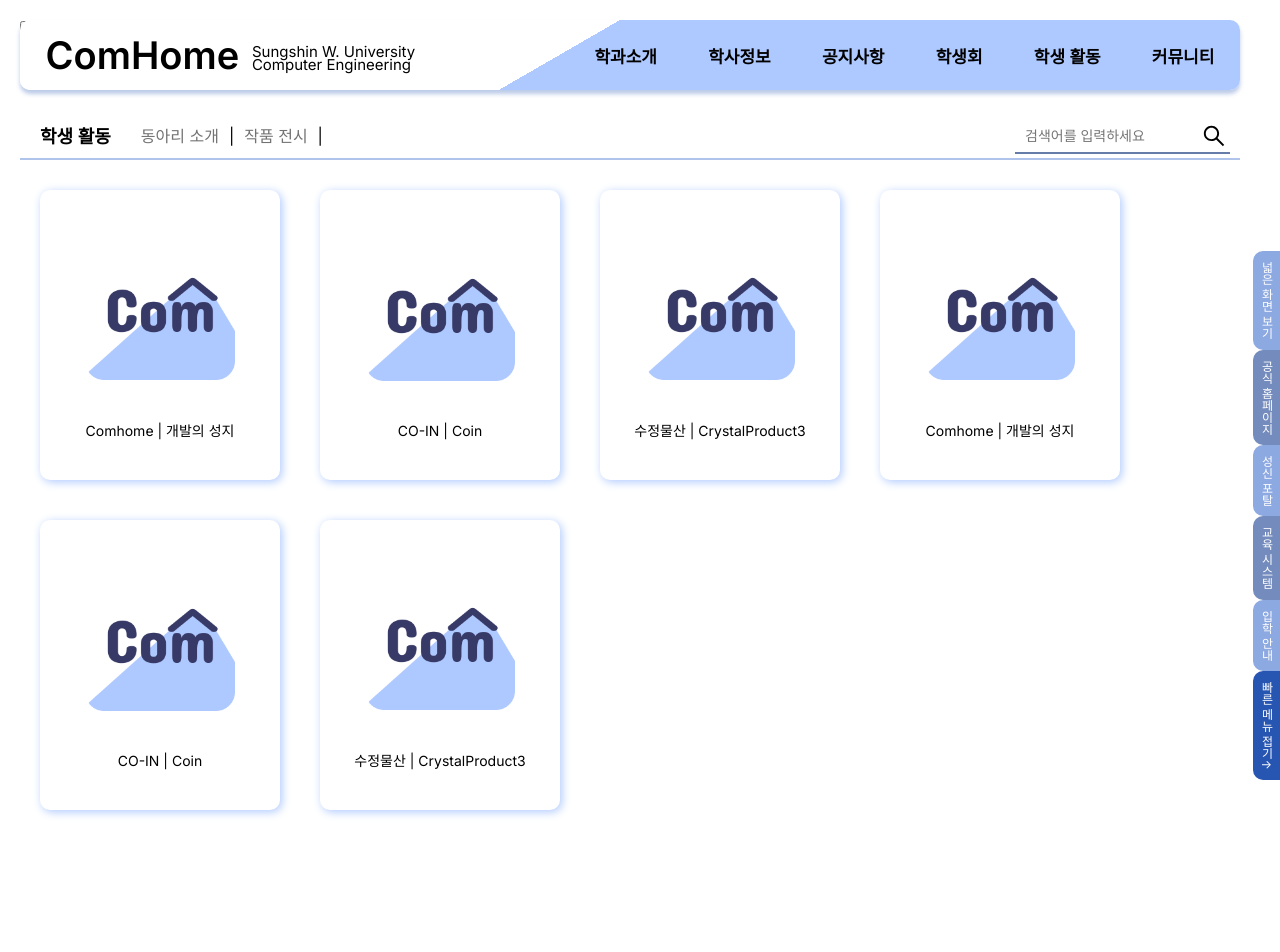
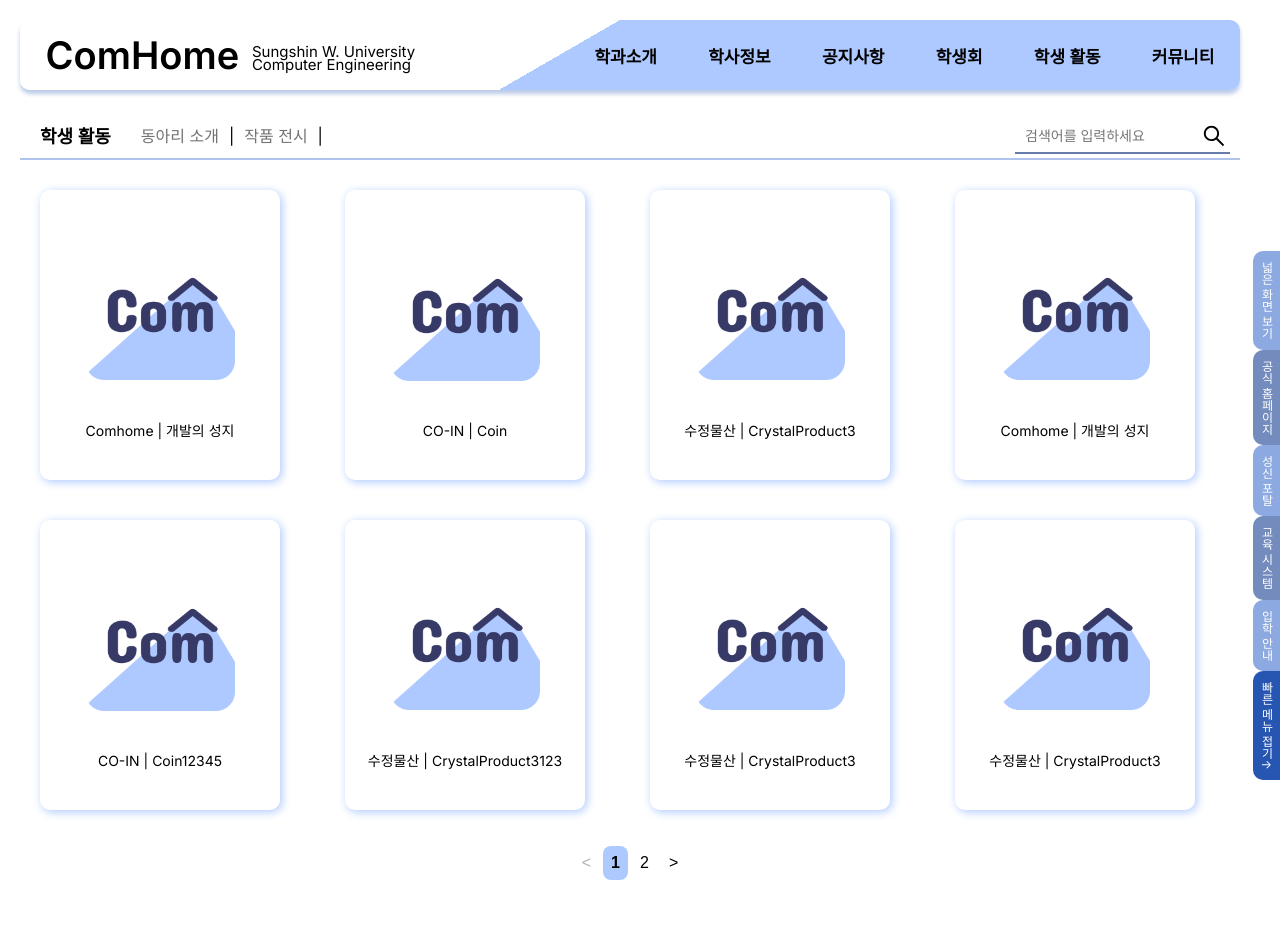
Before and after one commit to ComHomeDev/ComHomeClient, a React (Create React App) app: page /student/1 in a window 1280 px wide. Shown: the top 952 px of the page. Built offline with nearby package versions, Linux system fonts and the light colour scheme.

Commit message:
[apply] pagination [mod] home css

```diff
--- a/src/components/FixedCpnt/Header.css
+++ b/src/components/FixedCpnt/Header.css
@@ -101,8 +101,8 @@
   font-size: 15px;
   line-height: 2em;
   text-align: center;
+  padding-top: 70px;
 
-  padding: 70px 1.7vw 0 1.7vw;
   animation: fadein 1s;
   -moz-animation: fadein 1s; /* Firefox */
   -webkit-animation: fadein 1s; /* Safari and Chrome */
@@ -117,12 +117,12 @@
 .hoverMenuButton:hover {
   background-color: rgb(var(--blue));
 }
-.hoverMenuButton:hover .headerLink {
+.headerLink:hover .hoverMenuButton {
   color: white;
 }
-.headerMenu.web .hoverMenuButton:hover .headerLink {
+/* .headerMenu.web .hoverMenuButton:hover .headerLink {
   color: white;
-}
+} */
 
 /* 모바일 메뉴 */
 
@@ -145,12 +145,6 @@
   right: 13px;
 }
 
-.headerMenu.mobile .headerButton .headerLink {
-  /*모바일에서 사용할 것*/
-  pointer-events: none;
-  cursor: default;
-}
-
 .headerMenu.mobile .headerButtonWrap {
   text-align: center;
 }
@@ -158,7 +152,7 @@
   margin-top: 70px;
 }
 
-.headerMenu.mobile .headerButton .headerLink::after {
+.headerMenu.mobile .headerLink .headerButton::after {
   position: absolute;
   right: 20px;
   margin-left: 10px;
@@ -173,11 +167,11 @@
 .headerMenu.mobile .hoverMenuButton {
   background-color: rgb(var(--blue));
 }
-.headerMenu.mobile .hoverMenuButton .headerLink {
+.headerMenu.mobile .hoverMenuButton {
   color: white;
 }
 
-.headerMenu.mobile .headerButtonWrap.focus .headerButton .headerLink::after {
+.headerMenu.mobile .headerButtonWrap.focus .headerLink .headerButton::after {
   content: "▲";
 }
 
--- a/src/components/Pagination/Pagination.js
+++ b/src/components/Pagination/Pagination.js
@@ -7,7 +7,10 @@ function Pagination({ total, limit, page, setPage }) {
       <nav className="nav">
         <button
           className="navBtn"
-          onClick={() => setPage(page - 1)}
+          onClick={() => {
+            setPage(page - 1);
+            window.scrollTo(0, 0);
+          }}
           disabled={page === 1}
         >
           &lt;
@@ -18,7 +21,10 @@ function Pagination({ total, limit, page, setPage }) {
             <button
               className="navBtn"
               key={i + 1}
-              onClick={() => setPage(i + 1)}
+              onClick={() => {
+                setPage(i + 1);
+                window.scrollTo(0, 0);
+              }}
               aria-current={page === i + 1 ? "page" : null}
             >
               {i + 1}
@@ -26,7 +32,10 @@ function Pagination({ total, limit, page, setPage }) {
           ))}
         <button
           className="navBtn"
-          onClick={() => setPage(page + 1)}
+          onClick={() => {
+            setPage(page + 1);
+            window.scrollTo(0, 0);
+          }}
           disabled={page === numPages}
         >
           &gt;
@@ -39,6 +48,8 @@ function Pagination({ total, limit, page, setPage }) {
 export default Pagination;
 
 const SytledPage = styled.div`
+  position: relative;
+  z-index: 100;
   .nav {
     display: flex;
     justify-content: center;
@@ -62,7 +73,8 @@ const SytledPage = styled.div`
   }
 
   .navBtn:disabled {
-    background: grey;
+    // background: grey;
+    opacity: 0.3;
     cursor: revert;
     transform: revert;
   }
--- a/src/components/Post/Post.css
+++ b/src/components/Post/Post.css
@@ -96,7 +96,7 @@
   width: calc(100% - 30px);
   display: flex;
   flex-direction: column;
-  align-items: flex-start;
+  align-items: center;
 }
 
 .read-post-container .post-list {
--- a/src/components/Post/ReadPost.js
+++ b/src/components/Post/ReadPost.js
@@ -2,23 +2,18 @@ import React, { useState, useEffect } from "react";
 import { Link } from "react-router-dom";
 import { IoIosAttach } from "react-icons/io";
 import Card from "../Card";
-import Modal from "../Modal/Modal";
 import "./Post.css";
-import logo512 from "./logo512.png";
+import Pagination from "../Pagination/Pagination";
 
-function ReadPost({ setMode, page }) {
-  const [modalState, setModalState] = useState(false);
-  const [displayContent, setDisplayContent] = useState({});
-  const openModal = (data) => {
-    console.log(data);
-    setDisplayContent(data);
-    setModalState(true);
-  };
+function ReadPost({ setMode, category }) {
+  const [posts, setPosts] = useState(postList);
+  const [limit, setLimit] = useState(6);
+  const [page, setPage] = useState(1);
+  const offset = (page - 1) * limit;
 
-  const closeModal = (event) => {
-    event.preventDefault();
-    setModalState(false);
-  };
+  useEffect(() => {
+    setPage(1);
+  }, [category]);
 
   return (
     <div className="read-post-container">
@@ -31,13 +26,9 @@ function ReadPost({ setMode, page }) {
         글 작성하기
       </button>
       <div className="post-list">
-        {postList.map((data, index) => {
+        {posts.slice(offset, offset + limit).map((data, index) => {
           return (
-            <div
-              key={data.title + index}
-              value={index}
-              // onClick={() => openModal(data)}
-            >
+            <div key={data.title + index} value={index}>
               <Link to={`${index}`}>
                 <Card
                   key={data.title}
@@ -75,22 +66,12 @@ function ReadPost({ setMode, page }) {
           );
         })}
       </div>
-      {modalState && (
-        <Modal
-          className="new__review__modal"
-          onClose={closeModal}
-          maskClosable={true}
-          visible={true}
-          background={"#fff8c9"}
-          color={"#000000"}
-        >
-          <div className="display-modal">
-            <img src={logo512} alt="image" width={"150px"} height={"150px"} />
-            <div className="post-list-title">{displayContent.title}</div>
-            <div className="post-list-date">{displayContent.date}</div>
-          </div>
-        </Modal>
-      )}
+      <Pagination
+        total={posts.length}
+        limit={limit}
+        page={page}
+        setPage={setPage}
+      />
     </div>
   );
 }
--- a/src/pages/Community/Community.js
+++ b/src/pages/Community/Community.js
@@ -25,7 +25,6 @@ function Community() {
   const setParams = (mode) => {
     setMode(mode);
   };
-  console.log(post);
 
   const throwMessage = (e) => {
     if (mode === "create") {
@@ -44,7 +43,7 @@ function Community() {
         content = <Post data={"와랄랄라"} />;
         break;
       case "read":
-        content = <ReadPost setMode={setParams} page={sub} />;
+        content = <ReadPost setMode={setParams} category={sub} />;
         break;
       case "create":
         content = <CreatePost setMode={setParams} />;
--- a/src/pages/Home/Home.js
+++ b/src/pages/Home/Home.js
@@ -50,7 +50,7 @@ function Home() {
     //   });
     // }
   }, []);
-  console.log(userSubScription);
+  // console.log(userSubScription);
 
   const onClickHandler = () => {
     if (!pushSupport) {
--- a/src/pages/StudentActivity/StudentActivity.css
+++ b/src/pages/StudentActivity/StudentActivity.css
@@ -2,12 +2,24 @@
   content: "";
 }
 
-.student-project {
+.student-project-wrap {
   width: 100%;
-  display: flex;
-  flex-direction: row;
-  flex-wrap: wrap;
-  justify-content: flex-start;
+  display: grid;
+  grid-template-rows: repeat(2, 1fr);
+  grid-template-columns: repeat(4, 1fr);
+  overflow-x: scroll;
+}
+
+.student-project-wrap::-webkit-scrollbar {
+  width: 10px;
+}
+.student-project-wrap::-webkit-scrollbar-thumb {
+  background-color: #8da9e1;
+  border-radius: 10px;
+}
+.student-project-wrap::-webkit-scrollbar-track {
+  background-color: #e8e8e8;
+  border-radius: 10px;
 }
 
 .project-container {
@@ -140,15 +152,21 @@
   }
 }
 
-@media (max-width: 400px) {
-  .student-project {
-    justify-content: flex-start;
+@media (max-width: 600px) {
+  .student-project-wrap {
+    width: 100%;
+    display: grid;
+    grid-template-rows: repeat(4, 1fr);
+    grid-template-columns: repeat(2, 1fr);
+    justify-items: center;
+    overflow-x: hidden;
   }
   .project-container {
     margin: 0;
+    width: 100%;
   }
   .project-card {
-    width: 90px;
+    width: 70%;
     height: 150px;
 
     display: flex;
@@ -189,3 +207,24 @@
     margin-bottom: 15px;
   }
 }
+
+@media (max-width: 450px) {
+  .student-project-wrap {
+    width: 100%;
+    display: flex;
+    flex-direction: column;
+    overflow-x: hidden;
+  }
+  .project-card {
+    width: 80%;
+    height: 10vw;
+    display: flex;
+    flex-direction: row;
+    justify-content: flex-start;
+  }
+  .project-card .display-modal-img {
+    width: 70px;
+    height: 70px;
+    margin-right: 20px;
+  }
+}
--- a/src/pages/StudentActivity/StudentActivity.js
+++ b/src/pages/StudentActivity/StudentActivity.js
@@ -12,10 +12,16 @@ import Footer from "../../components/FixedCpnt/Footer";
 
 import Modal from "../../components/Modal/Modal";
 import Card from "../../components/Card";
+import Pagination from "../../components/Pagination/Pagination";
 
 function StudentActivity() {
   const [mode, setMode] = useState("read");
   const [modalState, setModalState] = useState(false);
+
+  const [limit, setLimit] = useState(8);
+  const [page, setPage] = useState(1);
+  const offset = (page - 1) * limit;
+
   let { sub } = useParams();
 
   const openModal = (data) => {
@@ -47,9 +53,14 @@ function StudentActivity() {
           </div>
         ) : (
           <div className="student-project">
-            {projectArr.map((pro, index) => {
+            <div className="student-project-wrap">
+              {projectArr.slice(offset, offset + limit).map((pro, index) => {
                 return (
-                <div key={pro.title + index} className="project-container">
+                  <div
+                    key={pro.title + index}
+                    className="project-container"
+                    onClick={openModal}
+                  >
                     <Card
                       key={pro.title}
                       className={"project-card"}
@@ -59,15 +70,20 @@ function StudentActivity() {
                       <div className="project-simple-info">
                         {pro.title} | {pro.developer}
                       </div>
-                    {/* <button onClick={openModal}>butto</button> */}
                     </Card>
                   </div>
                 );
               })}
             </div>
+            <Pagination
+              total={projectArr.length}
+              limit={limit}
+              page={page}
+              setPage={setPage}
+            />
+          </div>
         )}
       </div>
-      <button onClick={openModal}>butto</button>
       {modalState && (
         <Modal
           className="new__review__modal"
@@ -199,7 +215,27 @@ const projectArr = [
 
   {
     title: "CO-IN",
-    developer: "Coin",
+    developer: "Coin12345",
+    img: "./icons.png",
+  },
+  {
+    title: "수정물산",
+    developer: "CrystalProduct3123",
+    img: "./icons.png",
+  },
+  {
+    title: "수정물산",
+    developer: "CrystalProduct3",
+    img: "./icons.png",
+  },
+  {
+    title: "수정물산",
+    developer: "CrystalProduct3",
+    img: "./icons.png",
+  },
+  {
+    title: "수정물산",
+    developer: "CrystalProduct3",
     img: "./icons.png",
   },
   {
```
Lines whose indentation alone changed are shown as unchanged.
